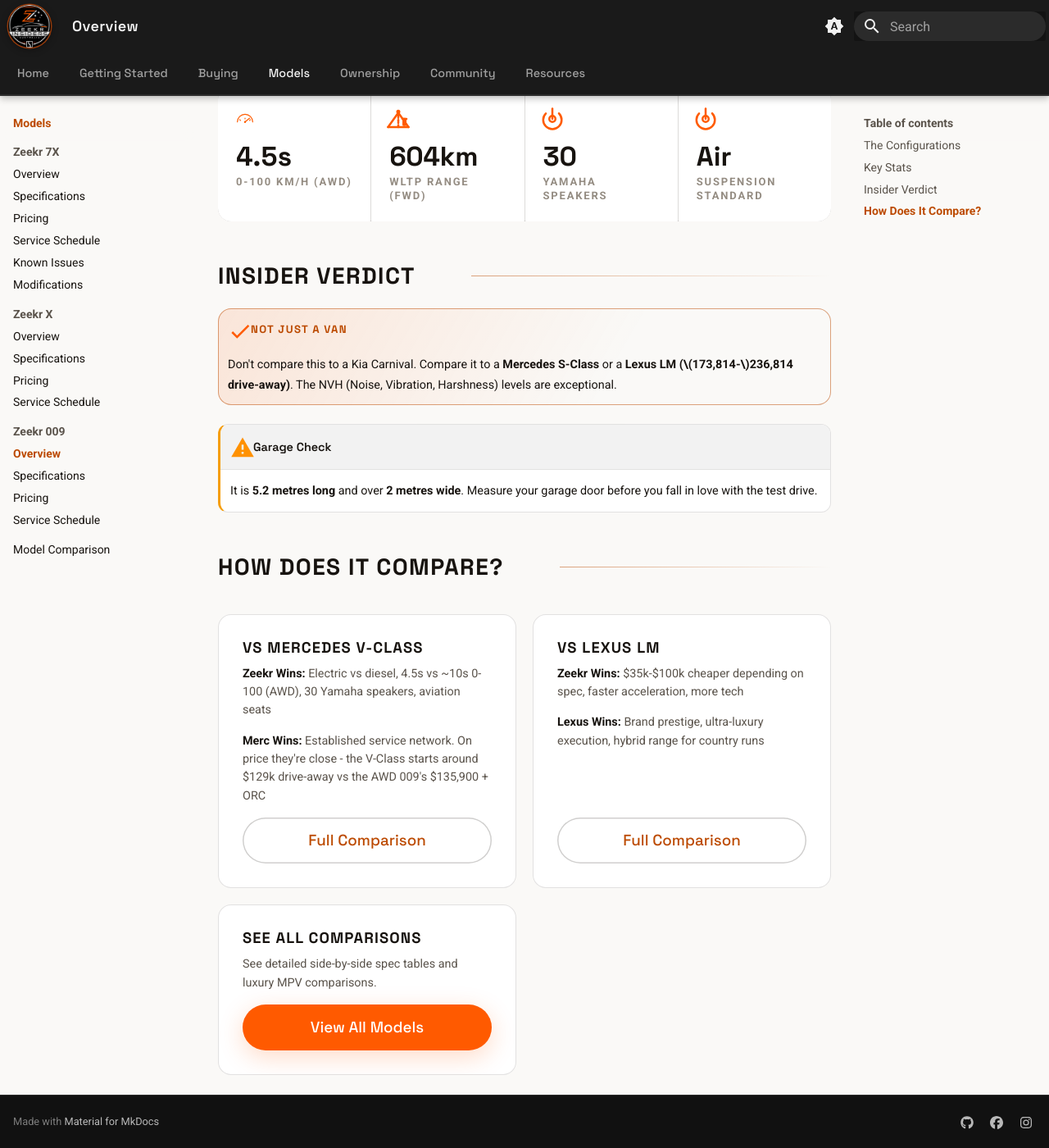
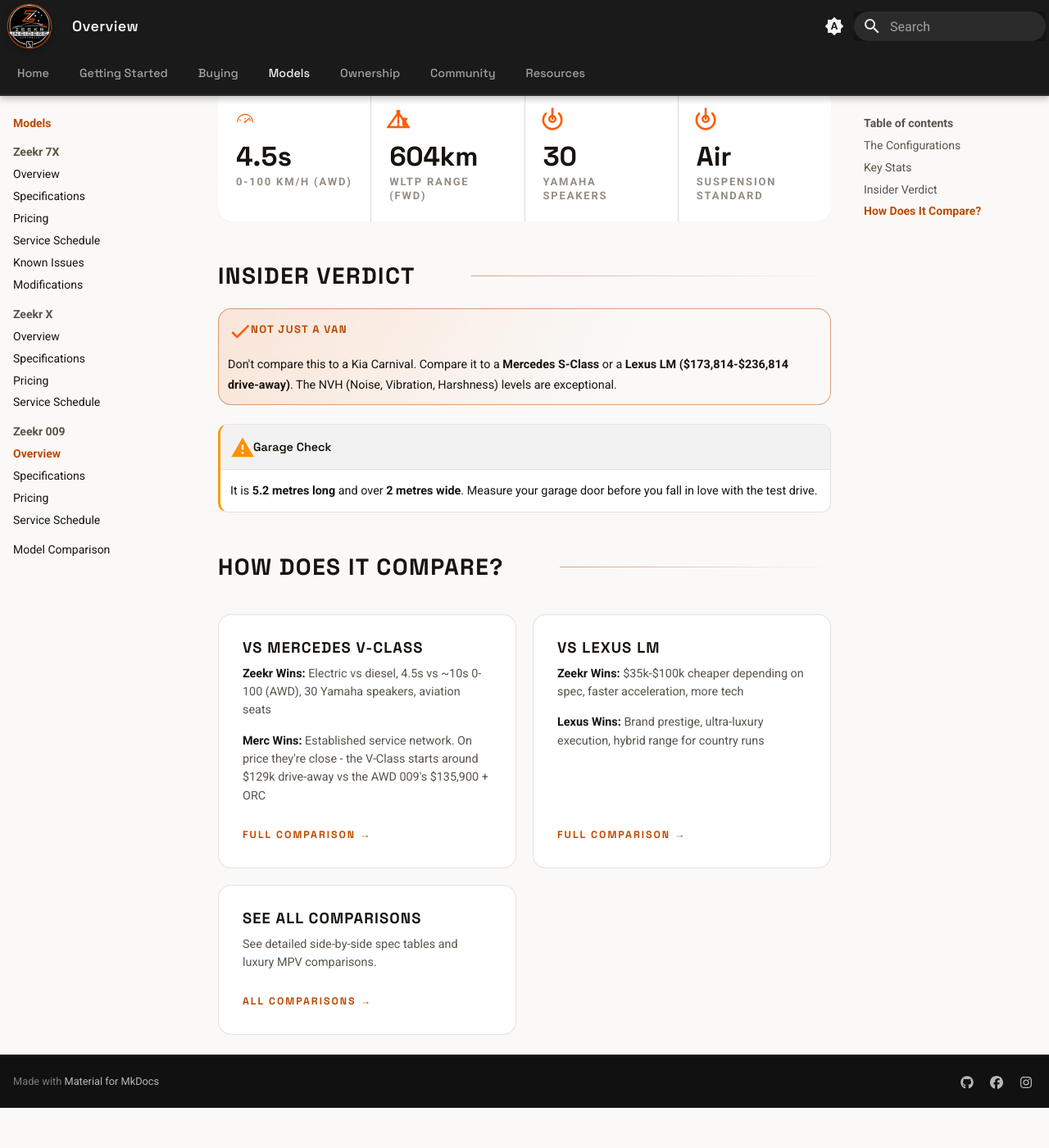
Before and after one commit to zeekr-insiders/wiki, an MkDocs documentation site: the page built from content/models/009/overview.md, in a window 1280 px wide and 1400 px high, scrolled down 1924 px. Shown: the whole window at 82% size. Built offline with MkDocs 1.6.1 and Material for MkDocs 9.7.7, drawn with Linux system fonts in a browser that asks for light colours; after the commit the page ends 3275 px from its top, so only the background shows below that.

Commit message:
model overviews get caps arrow links, drop arithmatex so prices stop rendering as maths

```diff
--- a/content/models/009/overview.md
+++ b/content/models/009/overview.md
@@ -101,19 +101,19 @@
         <h3>vs Mercedes V-Class</h3>
         <p><strong>Zeekr Wins:</strong> Electric vs diesel, 4.5s vs ~10s 0-100 (AWD), 30 Yamaha speakers, aviation seats</p>
         <p><strong>Merc Wins:</strong> Established service network. On price they're close - the V-Class starts around $129k drive-away vs the AWD 009's $135,900 + ORC</p>
-        <a href="../../../comparisons/zeekr-vs-competitors/#the-luxury-cruiser-zeekr-009-vs-everything-else" class="btn btn-secondary">Full Comparison</a>
+        <a href="../../../comparisons/zeekr-vs-competitors/#the-luxury-cruiser-zeekr-009-vs-everything-else" class="go">Full Comparison</a>
     </div>
 
     <div class="z-card">
         <h3>vs Lexus LM</h3>
         <p><strong>Zeekr Wins:</strong> $35k-$100k cheaper depending on spec, faster acceleration, more tech</p>
         <p><strong>Lexus Wins:</strong> Brand prestige, ultra-luxury execution, hybrid range for country runs</p>
-        <a href="../../../comparisons/zeekr-vs-competitors/#vs-lexus-lm" class="btn btn-secondary">Full Comparison</a>
+        <a href="../../../comparisons/zeekr-vs-competitors/#vs-lexus-lm" class="go">Full Comparison</a>
     </div>
 
     <div class="z-card">
         <h3>See All Comparisons</h3>
         <p>See detailed side-by-side spec tables and luxury MPV comparisons.</p>
-        <a href="../../../comparisons/model-comparison-table/" class="btn btn-primary">View All Models</a>
+        <a href="../../../comparisons/model-comparison-table/" class="go">All Comparisons</a>
     </div>
 </div>
--- a/content/stylesheets/zeekr.css
+++ b/content/stylesheets/zeekr.css
@@ -710,6 +710,7 @@ a.go:focus-visible::after {
     font-weight: 500;
     color: var(--text-secondary);
     margin-left: 0.25rem;
+    white-space: nowrap;    /* "+ ORC" never splits across lines */
 }
 
 .feature-list {
--- a/mkdocs.yml
+++ b/mkdocs.yml
@@ -81,8 +81,6 @@ markdown_extensions:
   - md_in_html
   - toc:
       permalink: true
-  - pymdownx.arithmatex:
-      generic: true
   - pymdownx.betterem:
       smart_enable: all
   - pymdownx.caret
```
Also changed, not shown: content/models/7x/overview.md (+3 -3 lines), content/models/x/overview.md (+3 -3 lines).
